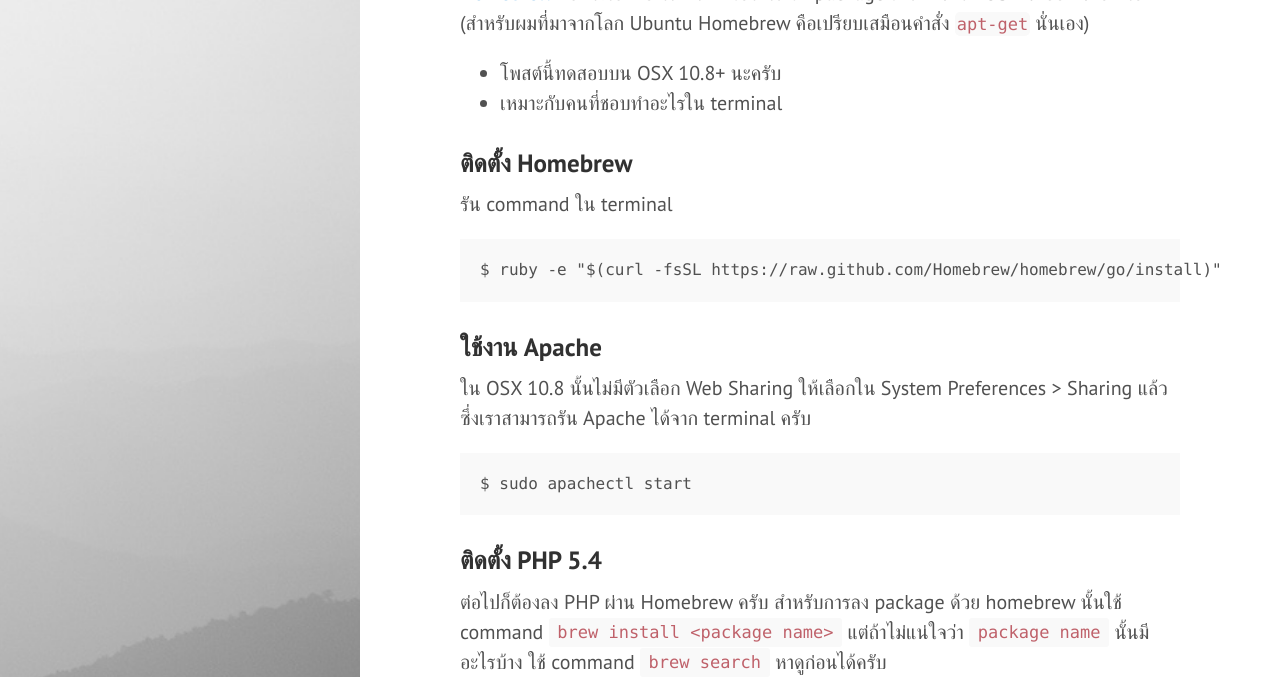
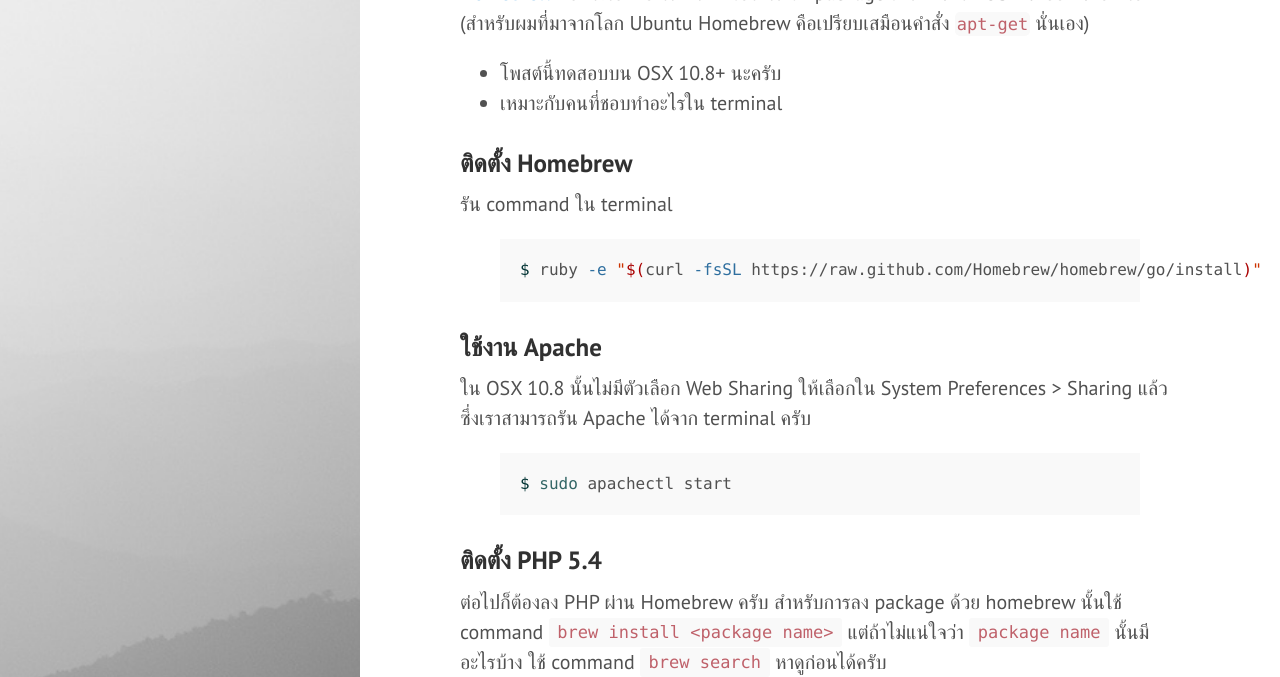
Before and after one commit to armno/armno.github.io, a Jekyll site: the page built from _posts/2013-06-28-set-up-apache-php-mysql-without-mamp.md, in a window 1280 px wide and 1400 px high, scrolled down 442 px, cut to the strip 0-677 px from the top of the window. Built offline with Jekyll 4.4.1, drawn with Linux system fonts in a browser that asks for light colours; Markdown is read by kramdown in place of the engine named in the settings; comment, search, counter and statistics services are not loaded; some of the changed text lies outside the part shown.

Commit message:
update syntax highlighting for mamp post. add some notes about php version

```diff
--- a/_posts/2013-06-28-set-up-apache-php-mysql-without-mamp.md
+++ b/_posts/2013-06-28-set-up-apache-php-mysql-without-mamp.md
@@ -18,13 +18,17 @@ layout: post
 
 รัน command ใน terminal
 
-<pre><code class="language-bash">$ ruby -e "$(curl -fsSL https://raw.github.com/Homebrew/homebrew/go/install)"</code></pre>
+{% highlight bash %}
+$ ruby -e "$(curl -fsSL https://raw.github.com/Homebrew/homebrew/go/install)"
+{% endhighlight %}
 
 ### ใช้งาน Apache
 
 ใน OSX 10.8 นั้นไม่มีตัวเลือก Web Sharing ให้เลือกใน System Preferences > Sharing แล้ว ซึ่งเราสามารถรัน Apache ได้จาก terminal ครับ
 
-<pre><code class="language-bash">$ sudo apachectl start</code></pre>
+{% highlight bash %}
+$ sudo apachectl start
+{% endhighlight %}
 
 ### ติดตั้ง PHP 5.4
 
@@ -34,11 +38,17 @@ layout: post
 
 สำหรับ PHP 5.4 นั้นชื่อ package <code>php54</code> (ณ วันที่เขียนยังไม่มี PHP 5.5 ใน homebrew ครับ)
 
-<pre><code class="language-bash">$ brew install php54</code></pre>
+> เลขเวอร์ชั่นของ PHP อาจจะต่างออกไป ตามเวอร์ชั่นที่เลือกลง โพสต์นี้เขียนตอน PHP 5.4 ครับ
+
+{% highlight bash %}
+$ brew install php54
+{% endhighlight %}
 
 รอสักพักจนเสร็จ PHP 5.4 ก็จะถูกติดตั้งไว้ที่
 
-<pre><code class="language-bash">/usr/local/Cellar/php54/5.4.15</code></pre>
+{% highlight bash %}
+/usr/local/Cellar/php54/5.4.15
+{% endhighlight %}
 
 ![installed php 5.4](http://farm4.staticflickr.com/3708/9158088329_903636e415_z.jpg)
 
@@ -48,11 +58,15 @@ layout: post
 
 ใช้คำสั่ง <code>brew install</code> เหมือนเดิม
 
-<pre><code class="language-bash">$ brew install mysql</code></pre>
+{% highlight bash %}
+$ brew install mysql
+{% endhighlight %}
 
 หลังจาก install เสร็จก็เซ็ต root password ด้วย command
 
-<pre><code class="language-bash">$ mysql_secure_installation</code></pre>
+{% highlight bash %}
+$ mysql_secure_installation
+{% endhighlight %}
 
 ทำตามขั้นตอนไปเรื่อยๆ จนจบได้เลย
 
@@ -62,55 +76,77 @@ layout: post
 
 ซึ่งก็คือ เราต้องไปแก้ path ในไฟล์ <code>httpd.conf</code> ครับ
 
-<pre><code class="language-bash">$ sudo vim /etc/apache2/httpd.conf</code></pre>
+{% highlight bash %}
+$ sudo vim /etc/apache2/httpd.conf
+{% endhighlight %}
 
 หาบรรทัดนี้
 
-<pre><code class="language-bash">LoadModule php5_module libexec/apache2/libphp5.so</code></pre>
+{% highlight text %}
+LoadModule php5_module libexec/apache2/libphp5.so
+{% endhighlight %}
 
 แล้วแก้เป็น
 
-<pre><code class="language-bash">LoadModule php5_module /usr/local/Cellar/php54/5.4.15/libexec/apache2/libphp5.so</code></pre>
+{% highlight text %}
+LoadModule php5_module /usr/local/Cellar/php54/5.4.15/libexec/apache2/libphp5.so
+{% endhighlight %}
 
 จากนั้น restart Apache
 
-<pre><code class="language-bash">$ sudo apachectl restart</code></pre>
+{% highlight text %}
+$ sudo apachectl restart
+{% endhighlight %}
 
 ### เซ็ต DocumentRoot
 
 ปกติผมจะเซ็ตให้ directory <code>~/Sites</code> เป็น root directory ของ localhost ครับ (เปรียบเสมือน <code>/var/www/</code> ใน Ubuntu) ซึ่งก็ต้องไปแก้ path ในไฟล์ <code>httpd.conf</code> เหมือนเดิม
 
-<pre><code class="language-bash">$ sudo vim /etc/apache2/httpd.conf</code></pre>
+{% highlight bash %}
+$ sudo vim /etc/apache2/httpd.conf
+{% endhighlight %}
 
 หา
 
-<pre><code class="language-bash">DocumentRoot "/Library/WebServer/Documents"</code></pre>
+{% highlight bash %}
+DocumentRoot "/Library/WebServer/Documents"
+{% endhighlight %}
 
 เปลี่ยนเป็น
 
-<pre><code class="language-bash">DocumentRoot "/Users/armno/Sites" # อย่าลืมเปลี่ยน username เป็นของคุณ</code></pre>
+{% highlight text %}
+DocumentRoot "/Users/armno/Sites" # อย่าลืมเปลี่ยน username เป็นของคุณ
+{% endhighlight %}
 
 และตรง <code>&lt;Directory&gt;</code> ก็ต้องเปลี่ยนเป็น path เดียวกันด้วยครับ
 
-<pre><code class="language-bash">&lt;Directory "/Users/armno/Sites"&gt;</code></pre>
+{% highlight text %}
+<Directory "/Users/armno/Sites">
+{% endhighlight %}
 
 สุดท้าย ค้นหา
 
-<pre><code class="language-bash">&lt;IfModule dir_module&gt;
+{% highlight text %}
+<IfModule dir_module>
     DirectoryIndex index.html
-&lt;/IfModule&gt;</code></pre>
+</IfModule>
+{% endhighlight %}
 
 เพิ่ม <code>index.php</code> เข้าไปก่อน <code>index.html</code>
 
-<pre><code class="language-bash">&lt;IfModule dir_module&gt;
+{% highlight text %}
+<IfModule dir_module>
     DirectoryIndex index.php index.html
-&lt;/IfModule&gt;</code></pre>
+</IfModule>
+{% endhighlight %}
 
 จากนั้น save file แล้วก็ restart Apache อีกครั้งครับ (command เดียวกับข้างบน)
 
 ### ทดสอบ
 
-<pre><code class="language-bash">$ echo "&lt;?php phpinfo();" > ~/Sites/info.php</code></pre>
+{% highlight bash %}
+$ echo "<?php phpinfo();" > ~/Sites/info.php
+{% endhighlight %}
 
 แล้วเปิด <code>http://localhost/info.php</code> ใน browser ก็จะเจอข้อมูล <code>phpinfo</code> ครับ
 
```
